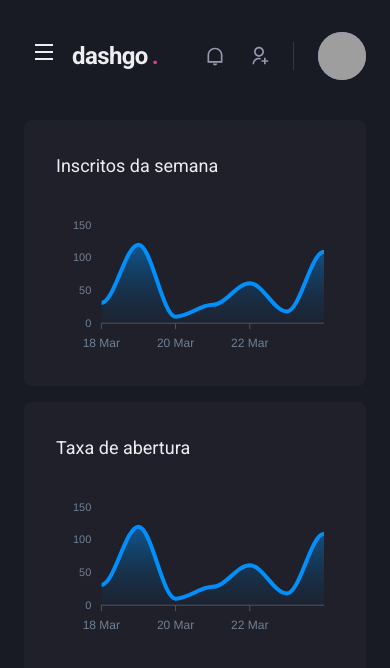
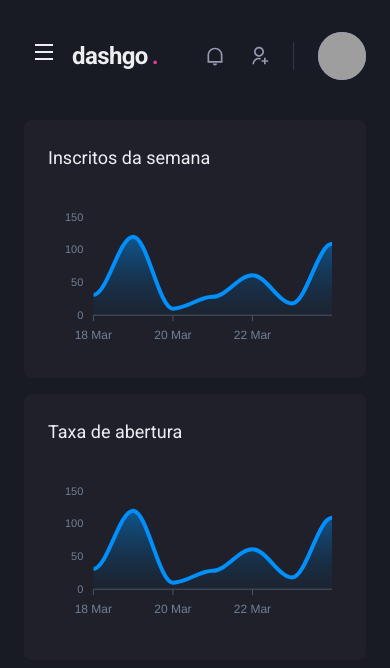
Before and after one commit to pimentafm/Dashgo, a Next.js app: page /dashboard in a window 390 px wide. Shown: the top 668 px of the page. Built offline with nearby package versions, Linux system fonts and the light colour scheme; grey boxes are pictures that could not be loaded.

Commit message:
Update padding for mobile

```diff
--- a/src/pages/dashboard.tsx
+++ b/src/pages/dashboard.tsx
@@ -67,14 +67,14 @@
         <Sidebar />
 
         <SimpleGrid flex="1" gap="4" minChildWidth="320px" align="flex-start">
-          <Box p="8" bg="gray.800" borderRadius={8} pb="4">
+          <Box p={["6", "8"]} bg="gray.800" borderRadius={8} pb="4">
             <Text fontSize="lg" mb="4">
               Inscritos da semana
             </Text>
             <Chart options={options} series={series} type="area" height={160} />
           </Box>
 
-          <Box p="8" bg="gray.800" borderRadius={8}>
+          <Box p={["6", "8"]} bg="gray.800" borderRadius={8}>
             <Text fontSize="lg" mb="4">
               Taxa de abertura
             </Text>
```
